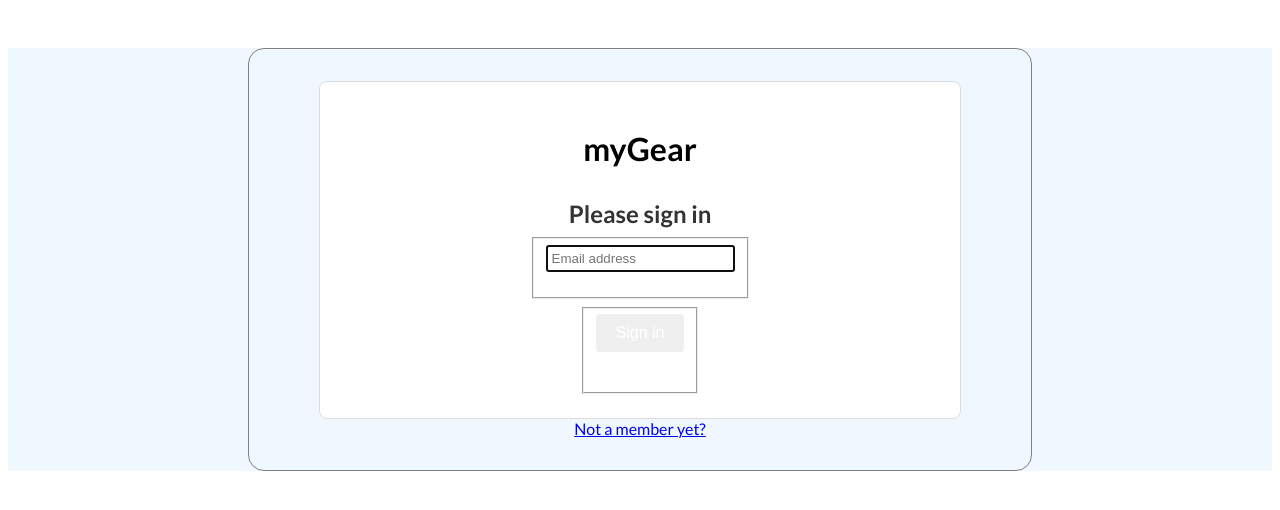
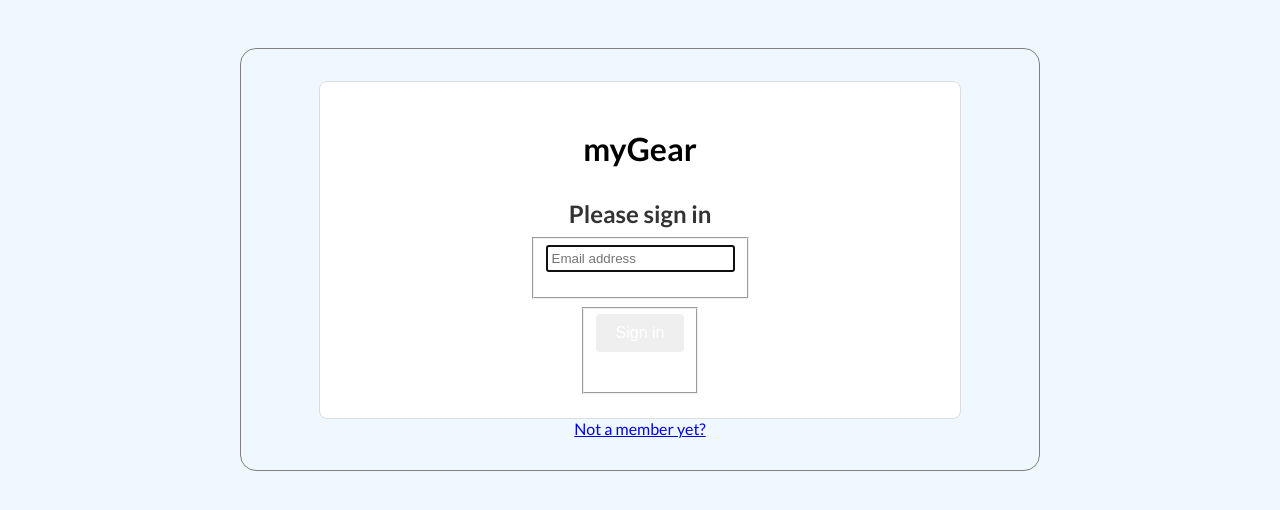
Before and after one commit to jeremywhitney/mygear, a React (Vite) app: page /login in a window 1280 px wide. Shown: the top 510 px of the page. Built offline with nearby package versions, Linux system fonts and the light colour scheme.

Commit message:
Applied more styling to global.css

```diff
--- a/src/global.css
+++ b/src/global.css
@@ -2,8 +2,8 @@
 
 body {
   font-family: 'Lato', sans-serif;
+  background-color: #f0f8ff; /* Light blue color */
+  margin: 0;
+  padding: 0;
+  min-height: 100vh; /* Ensure body takes up at least the full height of the viewport */
 }
-
-#root {
-    background-color: #f0f8ff;
-}
```
